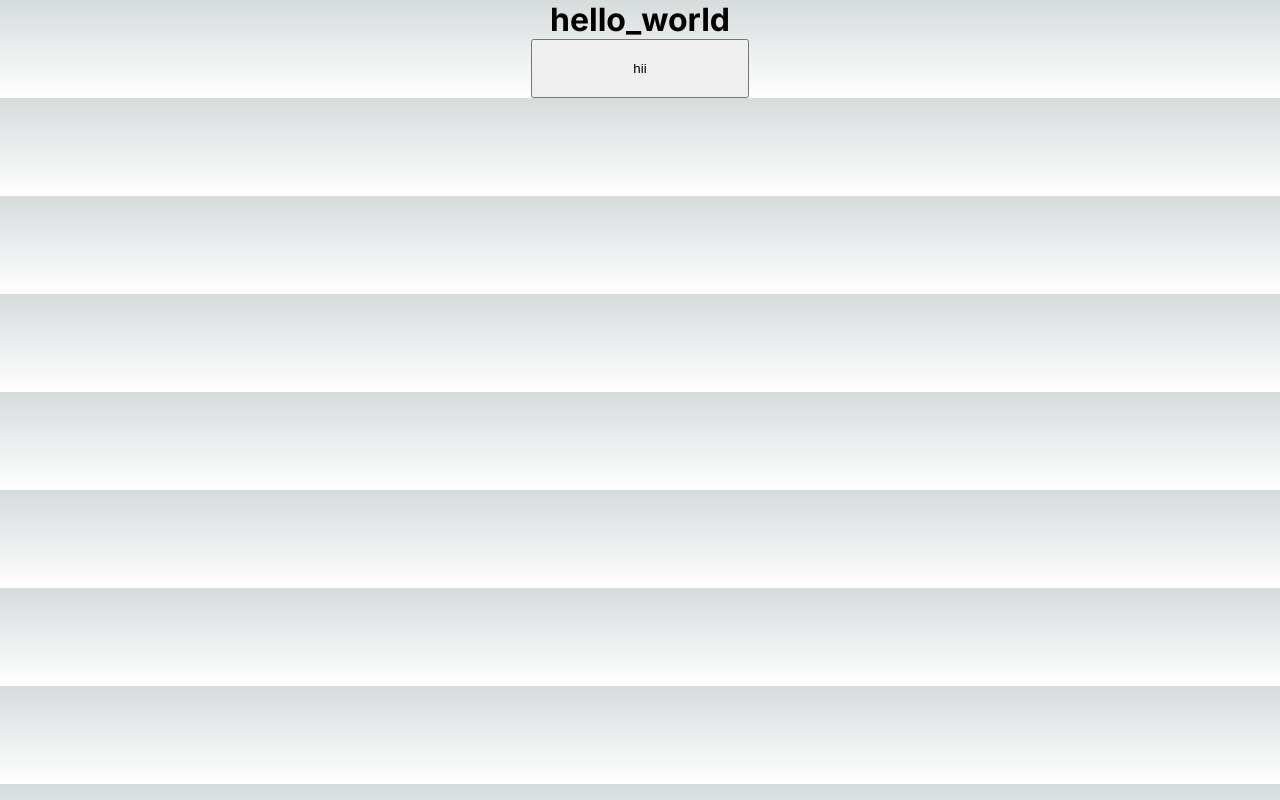
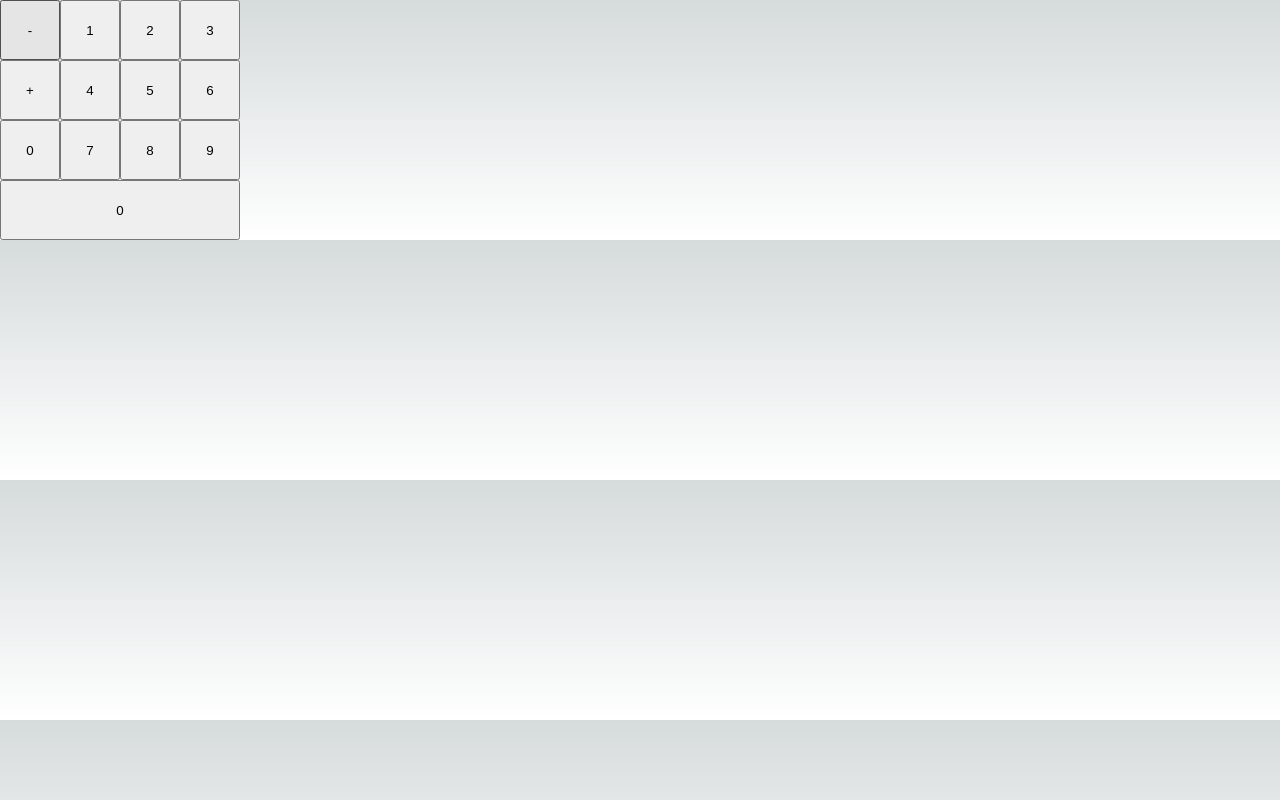
Before and after one commit to SMHSaadat/calculator-next-js, a Next.js app: page / in a window 1280 px wide. Built offline with nearby package versions, Linux system fonts and the light colour scheme.

Commit message:
add buttons

```diff
--- a/app/page.tsx
+++ b/app/page.tsx
@@ -2,15 +2,23 @@
 
 export default function Home() {
   return (
-    <div align="center">
-      <h1>hello_world</h1>
-      <button onClick={
-        () => {
-          let s: any = prompt("Enter something")
-
-          alert("Your answer is: " + eval(s))
-        }}
-        style={{ padding: "20px 100px" }}>hii</button>
+    <div>
+        <button style={{height:60, width:60}}>-</button>
+        <button style={{height:60, width:60}}>1</button>
+        <button style={{height:60, width:60}}>2</button>
+        <button style={{height:60, width:60}}>3</button>
+        <br/>
+        <button style={{height:60, width:60}}>+</button>
+        <button style={{height:60, width:60}}>4</button>
+        <button style={{height:60, width:60}}>5</button>
+        <button style={{height:60, width:60}}>6</button>
+        <br/>
+        <button style={{height:60, width:60}}>0</button>
+        <button style={{height:60, width:60}}>7</button>
+        <button style={{height:60, width:60}}>8</button>
+        <button style={{height:60, width:60}}>9</button>
+        <br/>
+        <button style={{height:60, width:240}}>0</button>
     </div>
   );
 }
```
